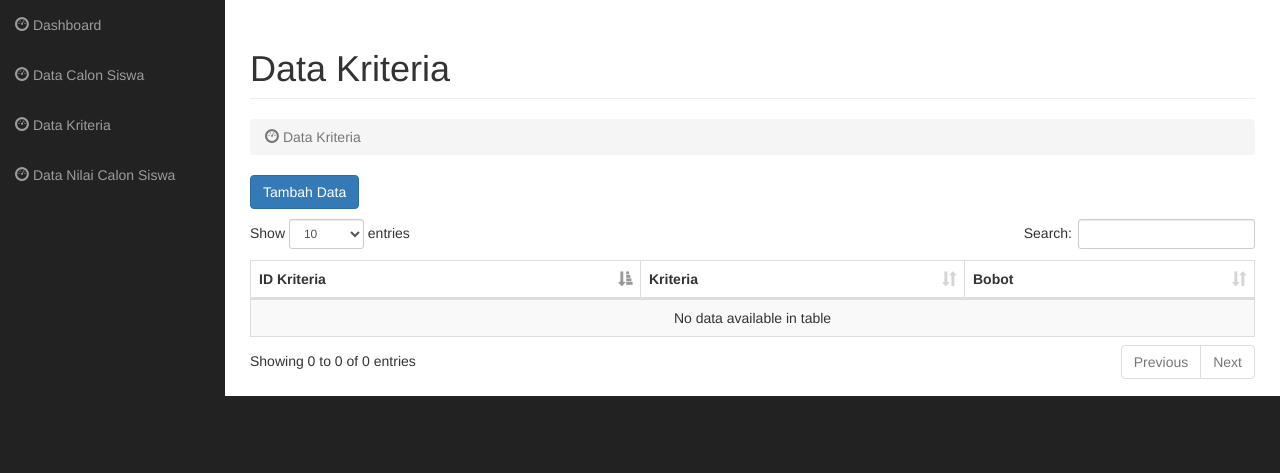
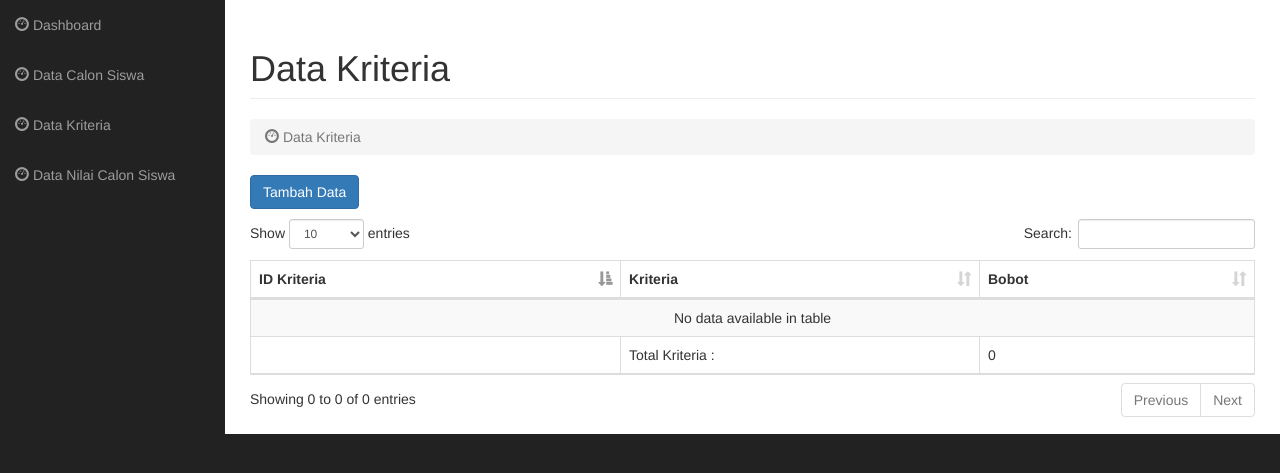
Before and after one commit to RizkiMufrizal/Metode-SAW, a CodeIgniter app: page /Metode-SAW/index.php/admin/kriteriacontroller/index in a window 1280 px wide. Shown: the part 51-524 px from the top of the page. Run offline with CodeIgniter, Linux system fonts and the light colour scheme; data that the repository does not hold is empty.

Commit message:
update kriteria view

```diff
--- a/application/views/admin/KriteriaView.php
+++ b/application/views/admin/KriteriaView.php
@@ -56,14 +56,27 @@
                                     </tr>
                                 </thead>
                                 <tbody>
-                                    <?php foreach ($kriteria as $k) { ?>
+                                    <?php
+                                    $totalBobot = 0;
+                                    foreach ($kriteria as $k) {
+                                        ?>
                                         <tr>
                                             <td><?php echo $k->id_kriteria; ?></td>
                                             <td><?php echo $k->kriteria; ?></td>
                                             <td><?php echo $k->bobot; ?></td>
                                         </tr>
-                                    <?php } ?>
+                                        <?php
+                                        $totalBobot = $totalBobot + $k->bobot;
+                                    }
+                                    ?>
                                 </tbody>
+                                <tfoot>
+                                    <tr>
+                                        <td></td>
+                                        <td>Total Kriteria : </td>
+                                        <td><?php echo $totalBobot; ?></td>
+                                    </tr>
+                                </tfoot>
                             </table>
                         </div>
                     </div>
```
